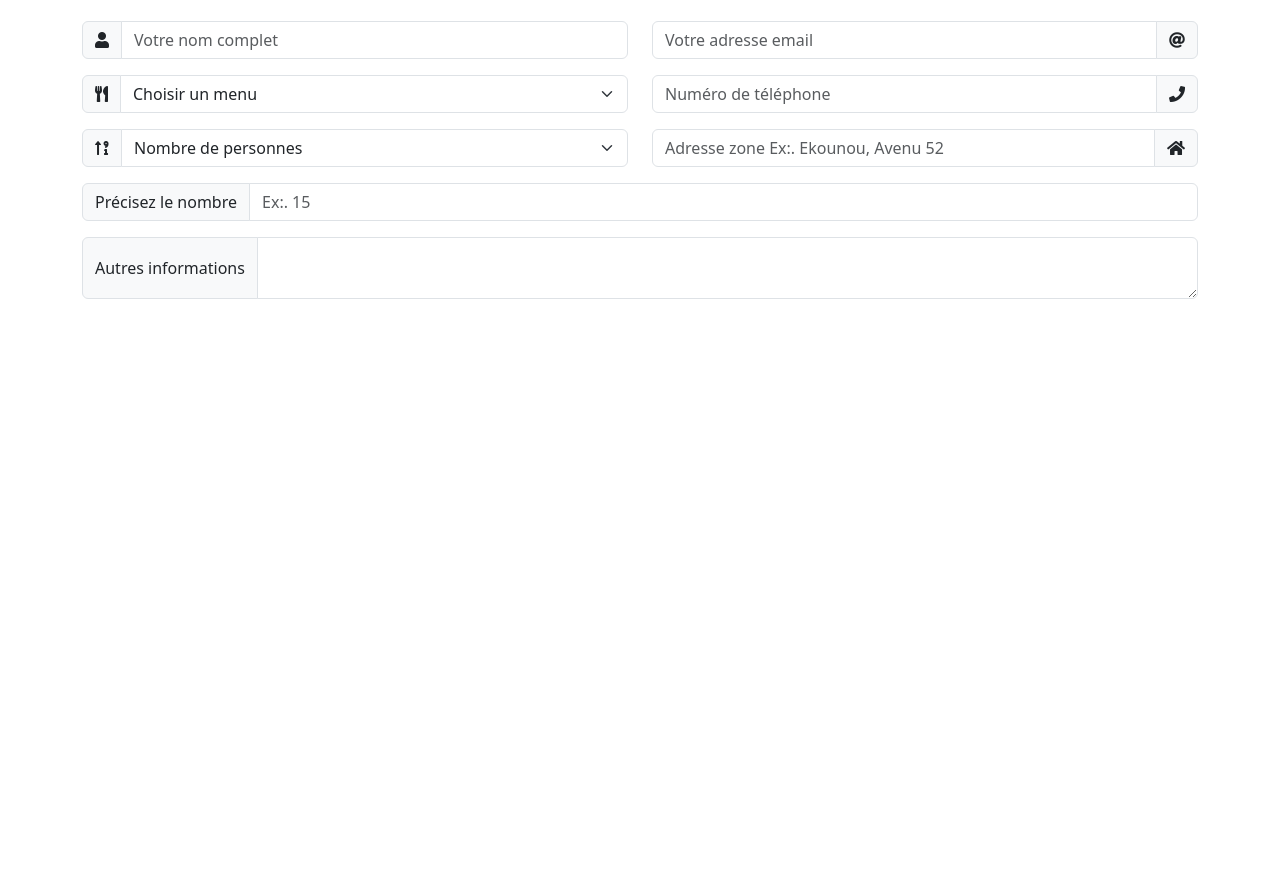
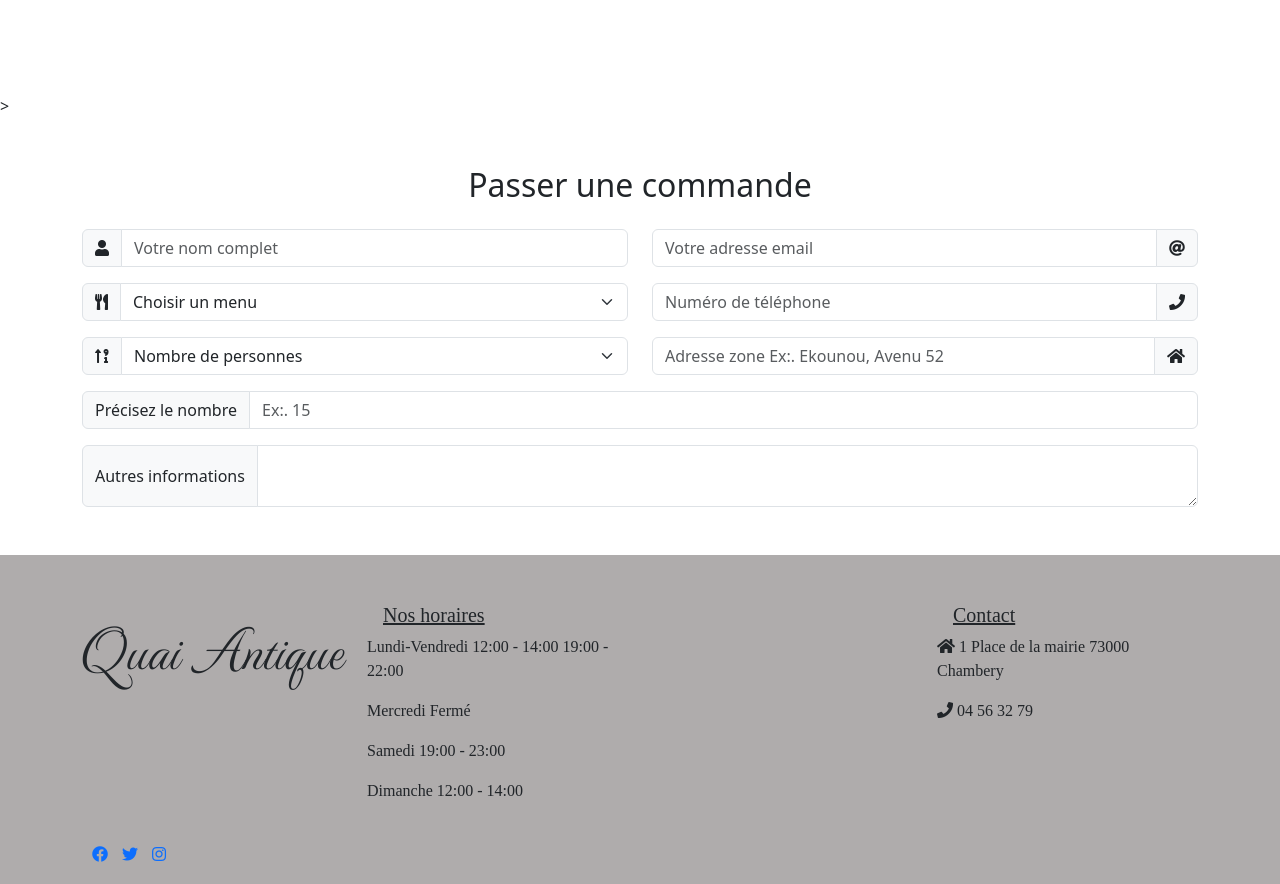
Before and after one commit to YangGEMONET/SiteRestaurant, a plain HTML site: page index.html in a window 1280 px wide. Shown: the part 1916-2800 px from the top of the page. Before the commit the page ends 2263 px from the top, so only its background shows below. Drawn offline with Linux system fonts and the light colour scheme.

Commit message:
footer et navigation

```diff
--- a/index.html
+++ b/index.html
@@ -8,6 +8,8 @@
     <link rel="stylesheet" href="https://cdnjs.cloudflare.com/ajax/libs/font-awesome/5.15.3/css/all.min.css" />
     <link rel="stylesheet" href="bootstrap.min.css">
     <link rel="stylesheet" href="styles.css">
+
+
 
 </head>
 <body>
@@ -23,10 +25,10 @@
                 <a class="nav-link" href="#">Galerie</a>
               </li>
               <li class="nav-item pe-4">
-                <a class="nav-link" href="#">Notre carte </a>
+                <a class="nav-link" href="#carte">Notre carte</a>
               </li>
               <li class="nav-item pe-4">
-                <a class="nav-link">Réserver</a>
+                <a class="nav-link" href="#commande">Réserver</a>
               </li>
               <li class="nav-item pe-4">
                 <a class="btn btn-connexion rounded-0">Se Connecter</a>
@@ -35,8 +37,8 @@
           </div>
         </div>
       </nav>
-      <section class="banner d-flex justify-content-center align-items-center pt-0">
-        <div class="container my-2 py-2">
+      <section class="banner d-flex justify-content-center align-items-center pt-5">
+        <div class="container my-5 py-5">
             <div class="row">
               <div class="card mb-3 border-0 rounded-0" >
                 <div class="row">
@@ -82,7 +84,7 @@
                 </div>
               </div>
             </div>
-            <div class="menu mb-3 border-0 rounded-0" >
+            <div class="menu mb-3 border-0 rounded-0" id="carte">
               <div class="row">
 
                   <img src="images/menu1.png" class="img-fluid" alt="..."/>
@@ -92,9 +94,9 @@
             </div>
         </div>
     </section>>
-    <section class="order-form py-5">
+    <section id="commande" class="order-form py-5">
 			<div class="container">
-				<h2 class="merriweather text-center text-dark mb-4">Passer une commande</h2>
+				<h2  class="montsserat text-center text-dark mb-4">Passer une commande</h2>
 				<form>
 					<div class="row">
 						<div class="col-md-6 col-sm">
@@ -150,6 +152,42 @@
 				</form>
 			</div>
 		</section>
+    <section class="cc-footer py-5">
+			<div class="container">
+				<div class="row">
+					<div class="col-lg-3 col-md-6 mb-4 col-sm">
+						<p class="cc-footer-brand">Quai Antique</p>
+					</div>
+					<div class="col-lg-3 col-md-6 mb-4 col-sm">
+						<h6 class="redressed ps-3 fs-5"><u>Nos horaires</u></h6>
+            <h8>
+              <p>Lundi-Vendredi 12:00 - 14:00
+                                19:00 - 22:00
+              <p>Mercredi       Fermé</p>
+              <p>Samedi         19:00 - 23:00</p>
+              <p>Dimanche       12:00 - 14:00</p>
+            </h8>
+					</div>
+					<div class="col-lg-3 col-md-6 mb-4 col-sm">
+						<h6 class="redressed ps-3 fs-5"></h6>
+					</div>
+					<div class="col-lg-3 col-md-6 mb-2 col-sm">
+						<h6 class="redressed ps-3 fs-5"><u>Contact</u></h6>
+            <h8>
+              <p><i class="fas fa-home"></i>
+                 1 Place de la mairie
+                 73000 Chambery</p>
+              <p><i class="fas fa-phone"></i> 04 56 32 79</p>
+            </h8>
+					</div>
+          <div class="social-icons">
+            <a href="https://www.facebook.com/votre-page-facebook"><i class="fab fa-facebook"></i></a>
+            <a href="https://www.twitter.com/votre-compte-twitter"><i class="fab fa-twitter"></i></a>
+            <a href="https://www.instagram.com/votre-compte-instagram"><i class="fab fa-instagram"></i></a>
+          </div>
+				</div>
+			</div>
+		</section>
 
 </body>
 </html>
--- a/styles.css
+++ b/styles.css
@@ -1,12 +1,18 @@
+@font-face {
+    font-family: 'MonteCarlo';
+    src: url('MonteCarlo-Regular.ttf') format('truetype');
+  }
 
 .cc-navbar{
     background-color: rgba(0,0,0,.90);
-    font-family: 'montserrat',serif;
+    font-family: 'montserrat',sans-serif;
+    font-size: 20px;
     box-shadow: 1px 1px 3px rgba(255,255,255,.54);
     z-index: 99
 }
 .cc-navbar-brand{
-    font-family: 'MontCarlo',serif;
+    font-family: 'MonteCarlo',sans-serif;
+    font-size: 50px;
 }
 
 .cc-navbar .nav-link {
@@ -29,3 +35,32 @@
     color : #ffff;
     background-color:var(--bs-teal);
 }
+.cc-footer{
+    background-color: rgba(167, 163, 163, 0.9);
+    font-family: 'montserrat',serif;
+    box-shadow: 1px 1px 3px rgba(255,255,255,.54);
+    z-index: 99
+}
+
+.cc-footer-brand{
+    font-family: 'MonteCarlo', sans-serif;
+    font-size: 60px;
+}
+
+
+.social-icons{
+    position: relative;
+    margin-bottom: 0;
+    margin-right:  0;
+}
+
+.social-icons a {
+    margin-left: 10px; /* Espacement entre les icônes */
+}
+
+:target::before {
+    content: "";
+    display: block;
+    height: 80px;
+    margin: -80px 0 0;
+  }
```
Also changed, not shown: MonteCarlo-Regular.ttf (added), 1 other file.
